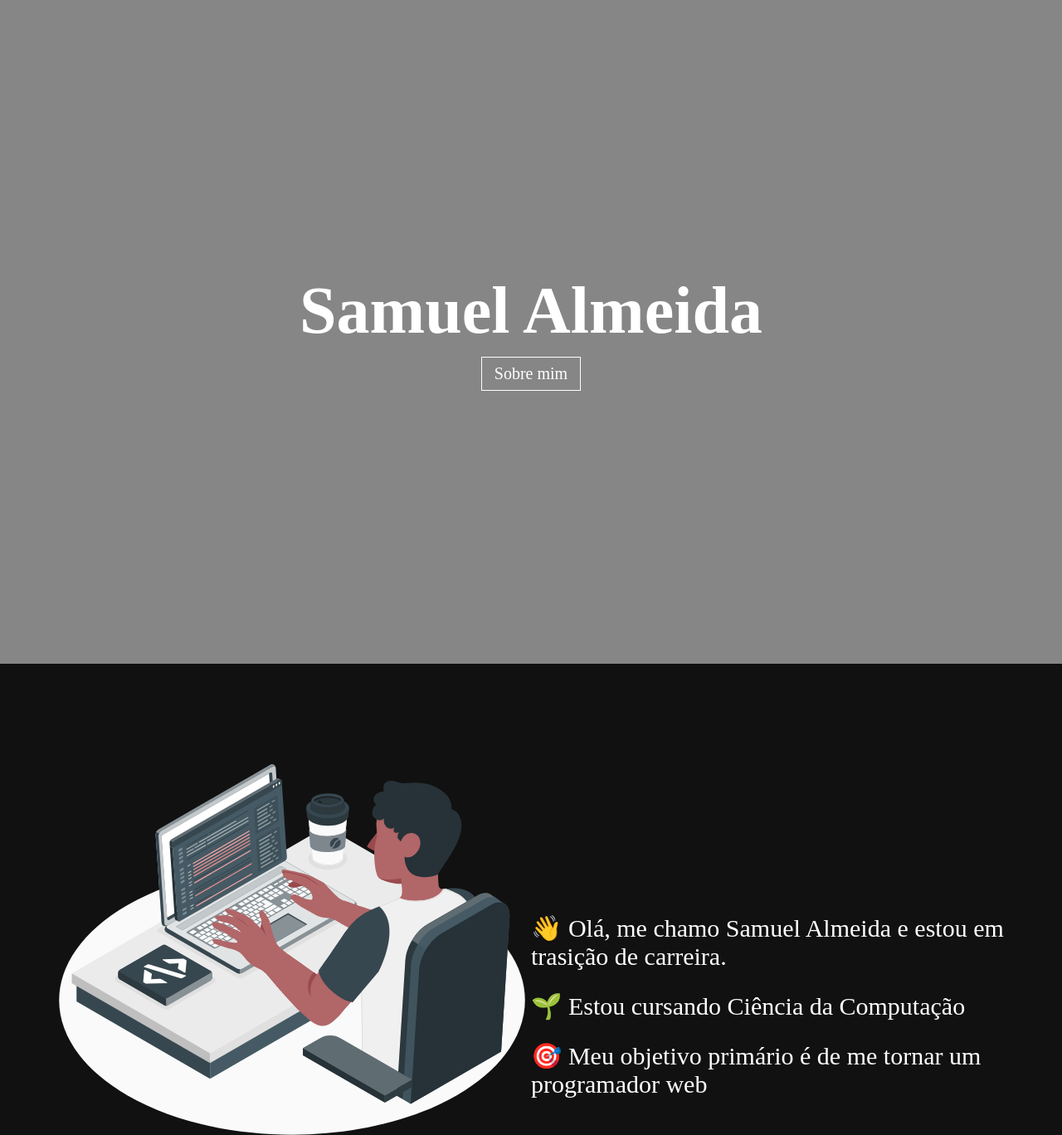
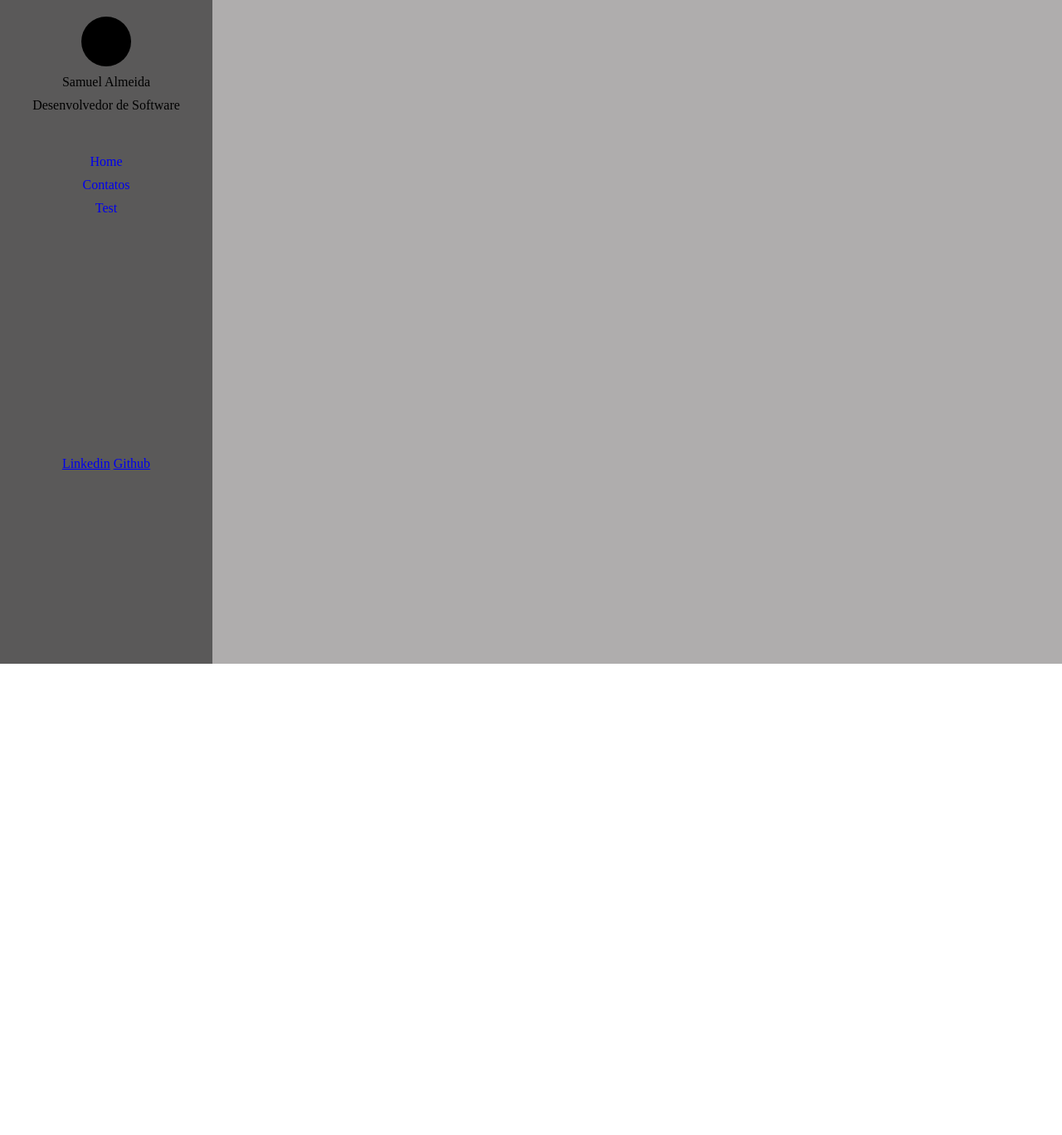
Before and after one commit to SamuelAlmeidaS/X, a plain HTML site: page index.html in a window 1280 px wide. Shown: the whole page at 83% size. After the commit the page ends 800 px from the top, so only its background shows below. Drawn offline with Linux system fonts and the light colour scheme.

Commit message:
first commmit new portfolio

```diff
--- a/index.html
+++ b/index.html
@@ -7,23 +7,30 @@
     <title>Portfólio-Samuel Almeida</title>
 </head>
 <body>
-<div class="container-home">
-        <div class="home">
-            <h1>Samuel Almeida</h1>
-            <a href="#about-me">Sobre mim</a>
+    <div class="container">
+        <div class="sideBar">
+            <div class="boxSideBar">
+                <div class="imageProfile">
+                    <div class="image"></div>
+                    <span class="nameProfile">Samuel Almeida</span>
+                    <span class="proProfile">Desenvolvedor de Software</span>
+                </div>
+                <div class="navigation">
+                    <ul>
+                        <li><a href="#">Home</a></li>
+                        <li><a href="#">Contatos</a></li>
+                        <li><a href="#">Test</a></li>
+                    </ul>
+                </div>
+                <div class="socialMedia">
+                    <a href="#">Linkedin</a>
+                    <a href="#">Github</a>
+                </div>
+            </div>
         </div>
-    </div>
-    <div class="container-aboutMe" id="about-me">
-       <div class="content-aboutMe">
-            <div class="aboutMe-img"></div>
-            <div class="aboutMe-text">
-                <ul>
-                    <li>👋 Olá, me chamo Samuel Almeida e estou em trasição de carreira.</li>
-                    <li>🌱 Estou cursando Ciência da Computação</li>
-                    <li>🎯 Meu objetivo primário é de me tornar um programador web</li>
-                </ul>
-            </div>
-       </div>
+        <div class="showSkills">
+
+        </div>
     </div>
 </body>
 </html>
--- a/style.css
+++ b/style.css
@@ -4,71 +4,68 @@
     box-sizing: border-box;
 }
 
-.container-home {
-    background-color: rgba(0, 0, 0, 0.473);
+.container {
+    width: 100vw;
+    height: 100vh;
+    display: grid;
+    grid-template-columns: 0.5fr 2fr;
+}
+
+.sideBar {
     width: 100%;
     height: 100vh;
-    display: flex;
-    align-items: center;
-    justify-content: center;
+    background-color: rgb(90, 89, 89);
+    padding: 20px;
 }
 
-.home {
-   display: flex;
-   align-items: center;
-   flex-direction: column;
+.boxSideBar {
+    display: flex;
+    flex-direction: column;
 }
 
-.home h1 {
-    font-size: 80px;
-    color: #FFF;
-}
-
-.home a {
-    text-align: center;
-    text-decoration: none;
-    color: #FFF;
-    border: 1px solid #FFF;
-    margin-top: 10px;
-    padding: 8px 15px;
-    font-size: 20px;
-}
-
-.home a:hover {
-    color: #ffffffd5;
-}
-
-.container-aboutMe {
-    width: 100%;
-    height: 100vh;
-    background-color: rgb(17, 17, 17);
-}
-
-.content-aboutMe {
-    width: 90%;
-    margin: auto;
-    height: 100%;
+.imageProfile {
     display: flex;
-}
-
-.aboutMe-img {
-    flex:1;
-    background-image: url("./asset/img/Hand\ coding-amico.svg");
-    background-repeat: no-repeat;
-    margin-bottom: 80px;
-}
-.aboutMe-text {
-    flex: 1;
-    display: flex;
+    flex-direction: column;
     align-items: center;
 }
 
-.aboutMe-text ul {
-    list-style: none;
+.imageProfile .image {
+    width: 60px;
+    height: 60px;
+    border-radius: 50%;
+    background-color: black;
 }
 
-.aboutMe-text ul li {
-    margin-top: 25px;
-    font-size: 30px;
-    color: #FFF;
+.nameProfile {
+    margin: 10px 0;
 }
+
+.navigation {
+    margin-top: 50px;
+    text-align: center;
+}
+
+.navigation ul {
+    display: flex;
+    flex-direction: column;
+}
+
+.navigation ul li {
+    list-style: none;
+    margin-bottom: 10px;
+}
+
+.navigation ul li a{
+    text-decoration: none;
+}
+
+.socialMedia {
+    text-align: center;
+    margin-top: 280px;
+}
+
+.showSkills {
+    width: 100%;
+    height: 100vh;
+    background-color: rgb(175, 173, 173);
+}
```
